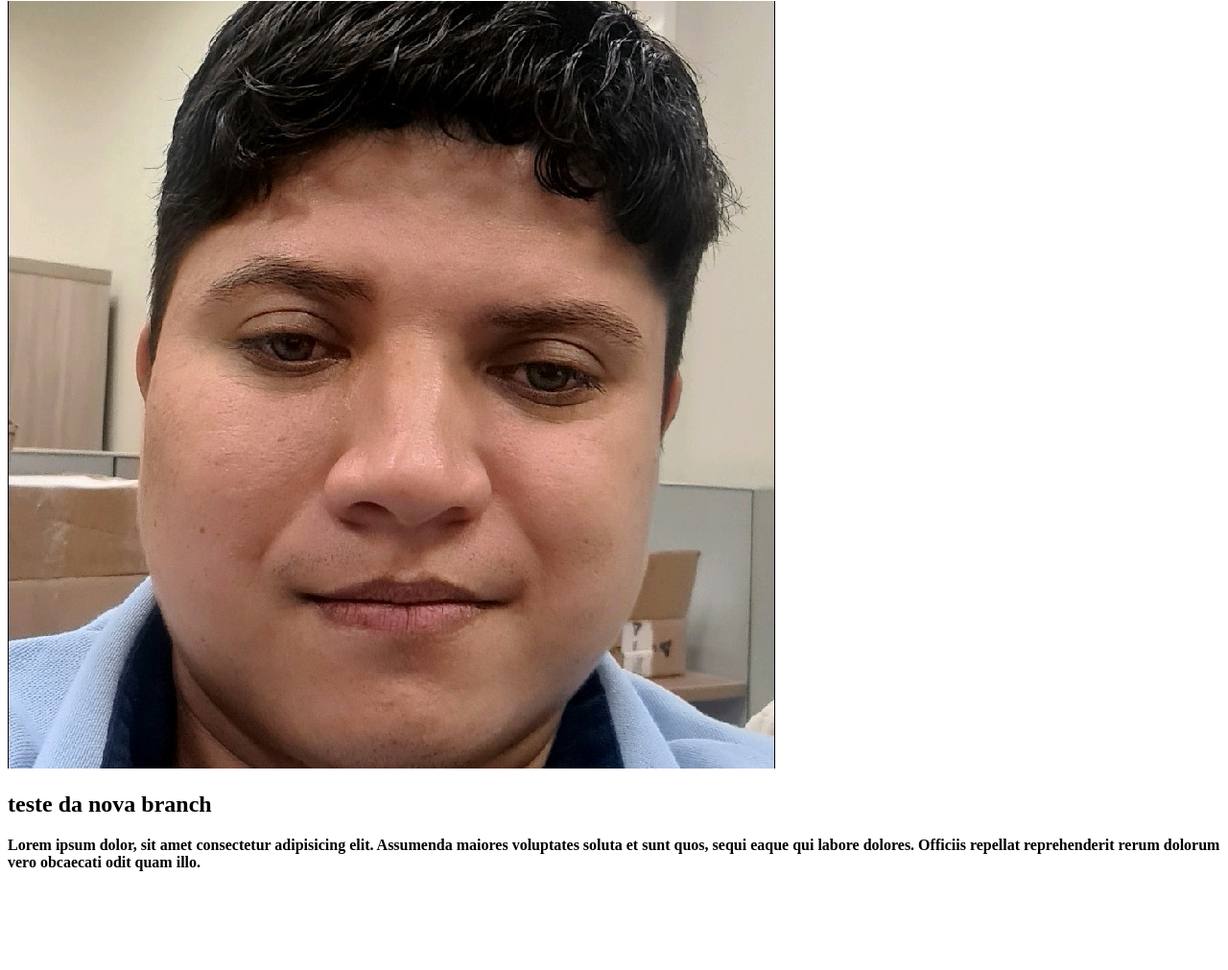
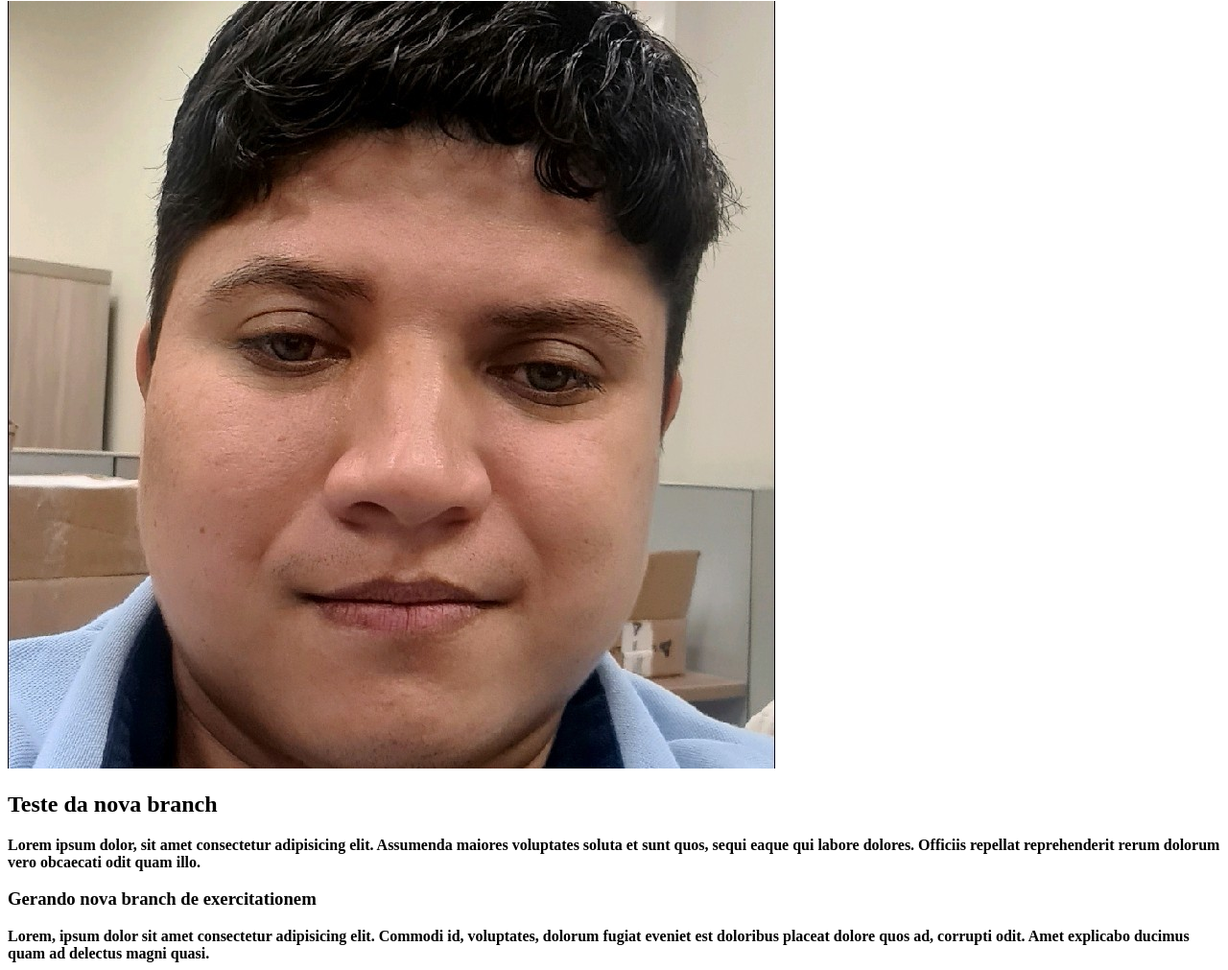
Before and after one commit to RenatoLemospb/AULA-GIT, a plain HTML site: page index.html in a window 1280 px wide. Shown: the part 320-1331 px from the top of the page at 96% size. Before the commit the page ends 1236 px from the top, so only its background shows below. Drawn offline with Linux system fonts and the light colour scheme.

Commit message:
feat: Nova div

```diff
--- a/index.html
+++ b/index.html
@@ -34,10 +34,10 @@
         <img src="./1663172299112.jpg" />
       </div>
     </div>
-
-
-    <h2>teste da nova branch</h2>
+    <h2>Teste da nova branch</h2>
     <div>
      <strong> Lorem ipsum dolor, sit amet consectetur adipisicing elit. Assumenda maiores voluptates soluta et sunt quos, sequi eaque qui labore dolores. Officiis repellat reprehenderit rerum dolorum vero obcaecati odit quam illo. </strong></div>
-  </body>
+     <h3>Gerando nova branch de exercitationem</h3>
+     <div><strong>Lorem, ipsum dolor sit amet consectetur adipisicing elit. Commodi id, voluptates, dolorum fugiat eveniet est doloribus placeat dolore quos ad, corrupti odit. Amet explicabo ducimus quam ad delectus magni quasi.</strong></div>
+    </body>
 </html>
```
